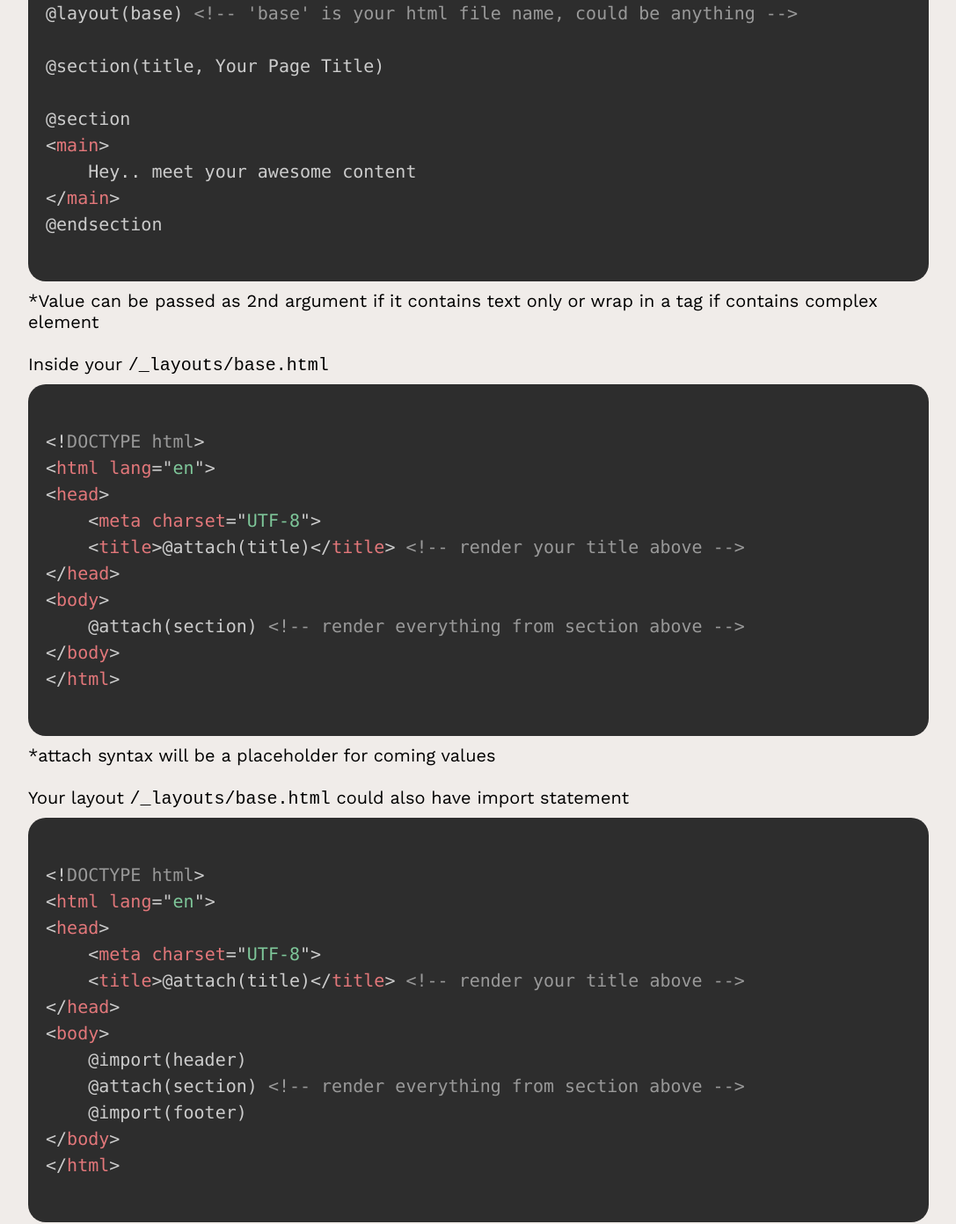
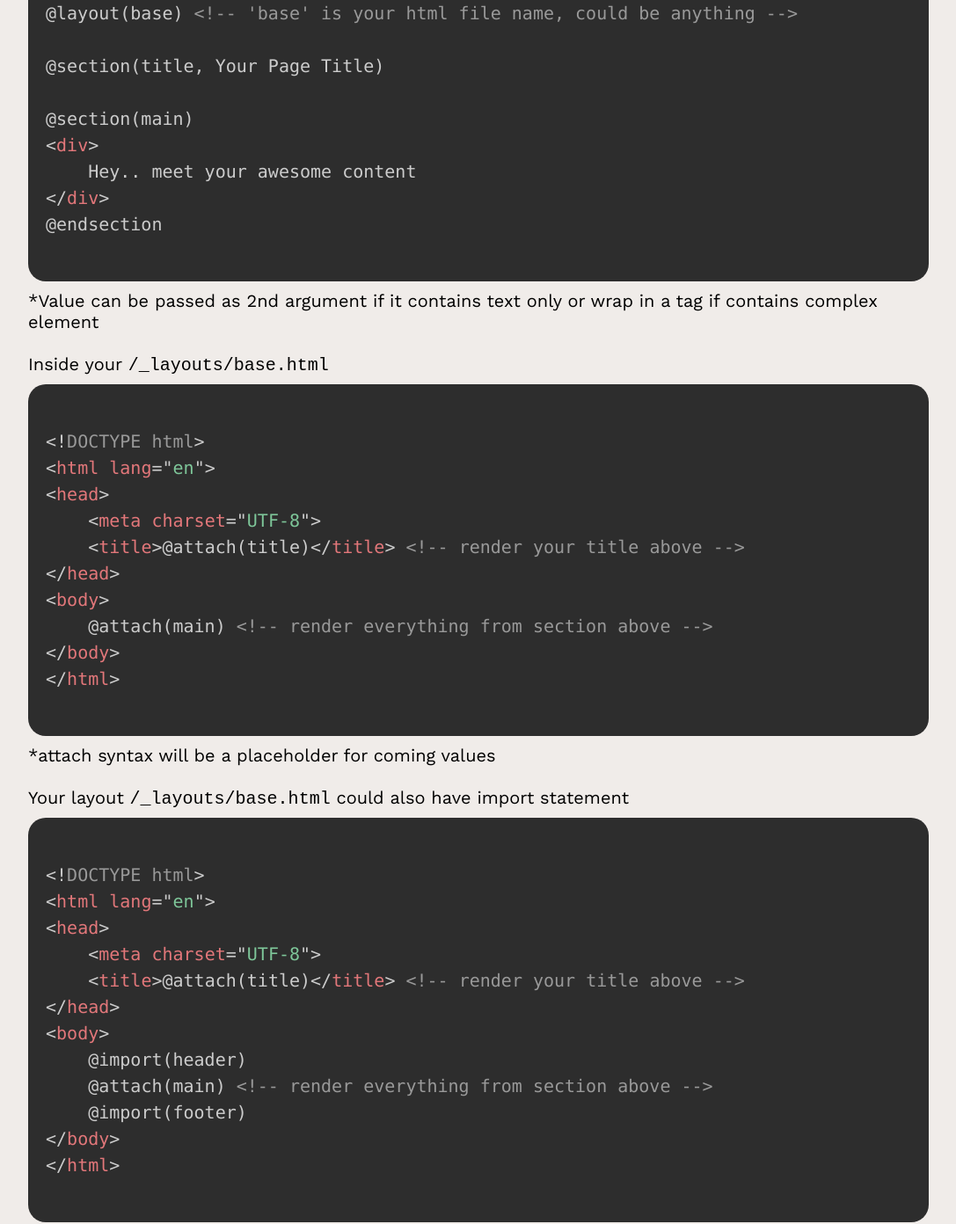
Before and after one commit to hilmanski/mini-SSG-website, a website: page public/tour/index.html in a window 1280 px wide. Shown: the part 1032-2424 px from the top of the page at 88% size, without its empty margins (96-1183 px from the left). Drawn offline with nearby package versions, Linux system fonts and the light colour scheme.

Commit message:
deploying site Wed Jul 21 11:35:09 WITA 2021

```diff
--- a/public/tour/index.html
+++ b/public/tour/index.html
@@ -67,10 +67,10 @@
 
 @section(title, Your Page Title)
 
-@section
-&lt;main&gt;
+@section(main)
+&lt;div&gt;
 	Hey.. meet your awesome content
-&lt;/main&gt;
+&lt;/div&gt;
 @endsection
 			</code></pre>
 			<p>*Value can be passed as 2nd argument if it contains text only or wrap in a tag if contains complex element</p>
@@ -84,7 +84,7 @@
 	&lt;title>@attach(title)&lt;/title> &lt;!-- render your title above --&gt;
 &lt;/head&gt;
 &lt;body&gt;
-	@attach(section) &lt;!-- render everything from section above --&gt;
+	@attach(main) &lt;!-- render everything from section above --&gt;
 &lt;/body&gt;
 &lt;/html&gt;
 			</code></pre>
@@ -101,7 +101,7 @@
 &lt;/head&gt;
 &lt;body&gt;
 	@import(header)
-	@attach(section) &lt;!-- render everything from section above --&gt;
+	@attach(main) &lt;!-- render everything from section above --&gt;
 	@import(footer)
 &lt;/body&gt;
 &lt;/html&gt;
```
Also changed, not shown: dev/pages/tour.html (+5 -5 lines).
